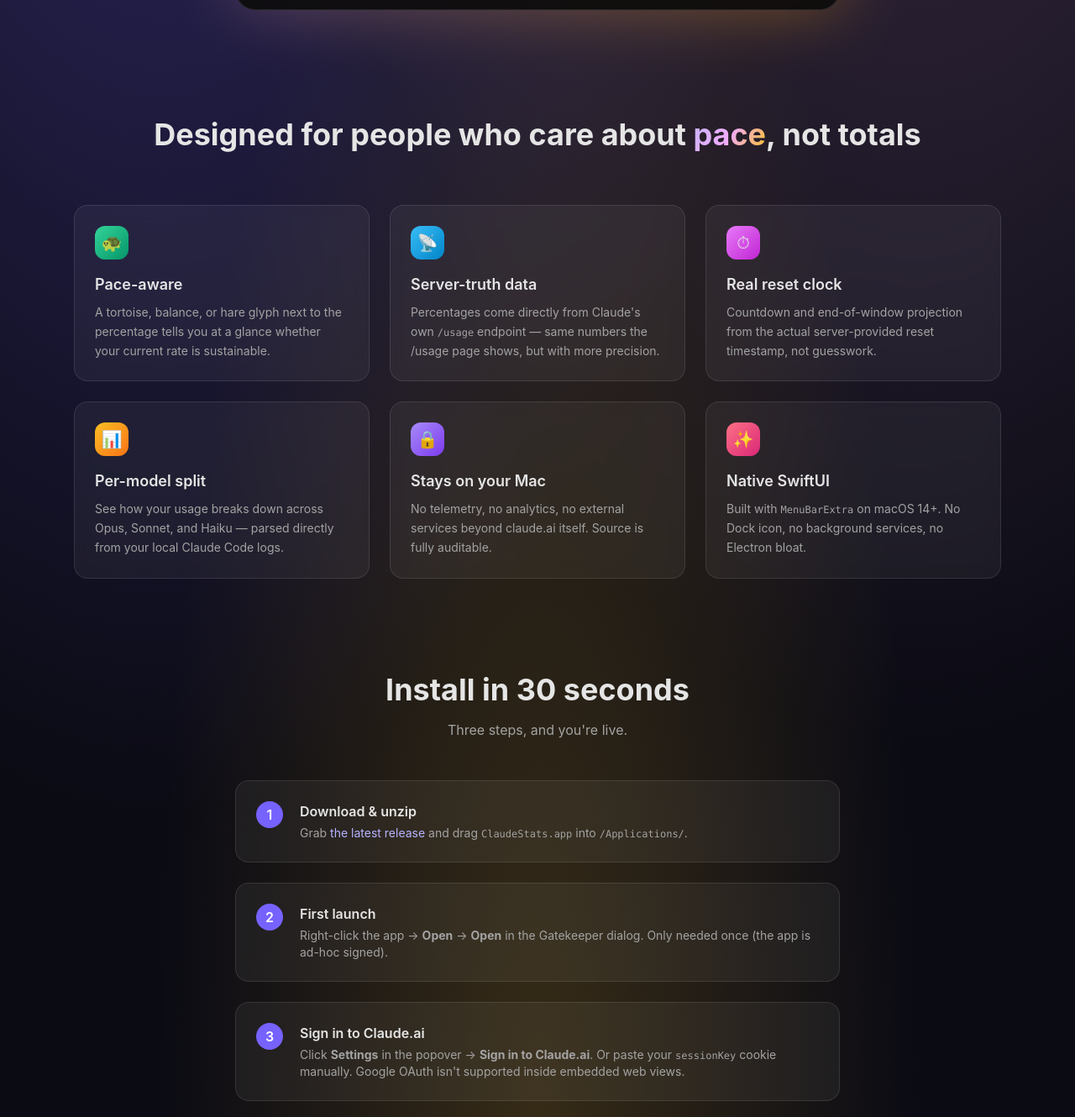
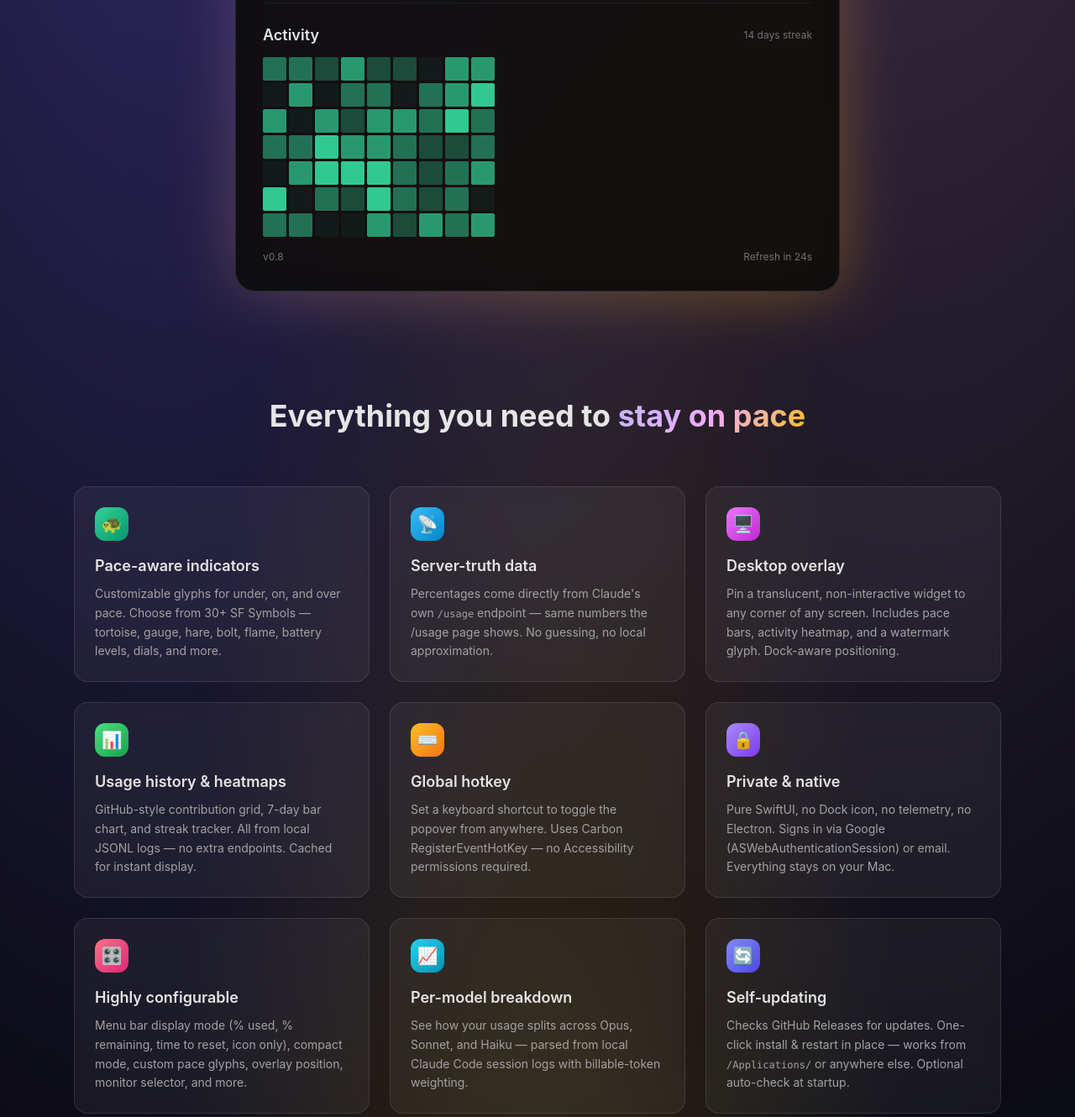
Before and after one commit to alberthorta/ClaudeStats, a plain HTML site: page docs/index.html in a window 1280 px wide. Shown: the part 1206-2536 px from the top of the page at 84% size. Drawn offline with nearby package versions, Linux system fonts and the light colour scheme.

Commit message:
docs: update landing page with v0.8 features

```diff
--- a/docs/index.html
+++ b/docs/index.html
@@ -4,10 +4,10 @@
   <meta charset="utf-8" />
   <meta name="viewport" content="width=device-width, initial-scale=1" />
   <title>ClaudeStats — Claude Code usage at a glance</title>
-  <meta name="description" content="Native macOS menu bar app that shows your Claude Code subscription usage with a pace-aware indicator." />
+  <meta name="description" content="Native macOS menu bar app that shows your Claude Code subscription usage with pace-aware indicators, desktop overlay, usage history, and more." />
   <link rel="icon" type="image/png" href="icon.png" />
   <meta property="og:title" content="ClaudeStats" />
-  <meta property="og:description" content="Native macOS menu bar app for Claude Code subscription usage, with a pace-aware indicator." />
+  <meta property="og:description" content="Native macOS menu bar app for Claude Code subscription usage, with pace-aware indicators and usage history." />
   <meta property="og:image" content="icon.png" />
   <script src="https://cdn.tailwindcss.com?plugins=typography"></script>
   <script>
@@ -61,6 +61,9 @@
     .pace-fill {
       background: linear-gradient(90deg, #34d399 0%, #fbbf24 55%, #f97316 85%, #ef4444 100%);
     }
+    .heatmap-cell {
+      border-radius: 2px;
+    }
   </style>
 </head>
 <body class="mesh text-neutral-200 font-body min-h-screen antialiased">
@@ -87,7 +90,7 @@
     </h1>
     <p class="mt-8 text-lg md:text-xl text-neutral-400 max-w-2xl mx-auto leading-relaxed">
       A native macOS menu bar app that reads your real Claude Code subscription usage —
-      and tells you whether you're ahead or behind a steady budget, not just how much you've spent.
+      with pace-aware indicators, a desktop overlay, usage history heatmaps, and a global hotkey.
     </p>
     <div class="mt-10 flex flex-col sm:flex-row items-center justify-center gap-4">
       <a href="https://github.com/alberthorta/ClaudeStats/releases/latest"
@@ -101,7 +104,7 @@
         View on GitHub
       </a>
     </div>
-    <p class="mt-6 text-xs text-neutral-500">macOS 14 Sonoma or later · 800 KB · Open source (MIT)</p>
+    <p class="mt-6 text-xs text-neutral-500">macOS 14 Sonoma or later · ~1 MB · Open source (MIT)</p>
   </section>
 
   <!-- PREVIEW CARD -->
@@ -144,7 +147,8 @@
             <div class="flex justify-between"><span>sonnet 4 5</span><span class="text-neutral-400 font-mono">28%</span></div>
           </div>
         </div>
-        <div class="border-t border-white/5 pt-6">
+        <!-- Weekly section -->
+        <div class="border-t border-white/5 pt-6 mb-6">
           <div class="flex items-start justify-between">
             <div>
               <div class="text-2xl font-semibold">Weekly</div>
@@ -164,6 +168,34 @@
             </div>
           </div>
         </div>
+        <!-- Activity heatmap mock -->
+        <div class="border-t border-white/5 pt-6">
+          <div class="flex items-center justify-between mb-3">
+            <div class="text-lg font-semibold">Activity</div>
+            <div class="text-xs text-neutral-500">14 days streak</div>
+          </div>
+          <div class="flex gap-[3px]">
+            <!-- 9 weeks of heatmap cells -->
+            <script>
+              // Generate heatmap inline (static mock)
+              document.currentScript.insertAdjacentHTML('beforebegin',
+                Array.from({length: 9}, (_, w) =>
+                  '<div class="flex flex-col gap-[3px]">' +
+                  Array.from({length: 7}, (_, d) => {
+                    const r = Math.random();
+                    const opacity = r < 0.15 ? '0.06' : r < 0.4 ? '0.3' : r < 0.65 ? '0.5' : r < 0.85 ? '0.7' : '0.95';
+                    return `<div class="w-[28px] h-[28px] heatmap-cell" style="background: rgba(52,211,153,${opacity})"></div>`;
+                  }).join('') +
+                  '</div>'
+                ).join('')
+              );
+            </script>
+          </div>
+          <div class="mt-4 flex items-center justify-between text-xs text-neutral-500">
+            <span>v0.8</span>
+            <span>Refresh in 24s</span>
+          </div>
+        </div>
       </div>
     </div>
   </section>
@@ -171,38 +203,53 @@
   <!-- FEATURES -->
   <section id="features" class="max-w-6xl mx-auto px-6 pb-28">
     <h2 class="font-display text-3xl md:text-4xl font-bold text-center mb-16">
-      Designed for people who care about <span class="gradient-text">pace</span>, not totals
+      Everything you need to <span class="gradient-text">stay on pace</span>
     </h2>
     <div class="grid md:grid-cols-3 gap-6">
       <div class="p-6 rounded-2xl bg-white/5 border border-white/10 backdrop-blur hover:bg-white/10 transition">
         <div class="w-10 h-10 rounded-xl bg-gradient-to-br from-emerald-400 to-emerald-600 flex items-center justify-center text-xl mb-4">🐢</div>
-        <h3 class="font-semibold text-lg mb-2">Pace-aware</h3>
-        <p class="text-neutral-400 text-sm leading-relaxed">A tortoise, balance, or hare glyph next to the percentage tells you at a glance whether your current rate is sustainable.</p>
+        <h3 class="font-semibold text-lg mb-2">Pace-aware indicators</h3>
+        <p class="text-neutral-400 text-sm leading-relaxed">Customizable glyphs for under, on, and over pace. Choose from 30+ SF Symbols — tortoise, gauge, hare, bolt, flame, battery levels, dials, and more.</p>
       </div>
       <div class="p-6 rounded-2xl bg-white/5 border border-white/10 backdrop-blur hover:bg-white/10 transition">
         <div class="w-10 h-10 rounded-xl bg-gradient-to-br from-sky-400 to-sky-600 flex items-center justify-center text-xl mb-4">📡</div>
         <h3 class="font-semibold text-lg mb-2">Server-truth data</h3>
-        <p class="text-neutral-400 text-sm leading-relaxed">Percentages come directly from Claude's own <code class="text-xs">/usage</code> endpoint — same numbers the /usage page shows, but with more precision.</p>
+        <p class="text-neutral-400 text-sm leading-relaxed">Percentages come directly from Claude's own <code class="text-xs">/usage</code> endpoint — same numbers the /usage page shows. No guessing, no local approximation.</p>
       </div>
       <div class="p-6 rounded-2xl bg-white/5 border border-white/10 backdrop-blur hover:bg-white/10 transition">
-        <div class="w-10 h-10 rounded-xl bg-gradient-to-br from-fuchsia-400 to-fuchsia-600 flex items-center justify-center text-xl mb-4">⏱</div>
-        <h3 class="font-semibold text-lg mb-2">Real reset clock</h3>
-        <p class="text-neutral-400 text-sm leading-relaxed">Countdown and end-of-window projection from the actual server-provided reset timestamp, not guesswork.</p>
+        <div class="w-10 h-10 rounded-xl bg-gradient-to-br from-fuchsia-400 to-fuchsia-600 flex items-center justify-center text-xl mb-4">🖥️</div>
+        <h3 class="font-semibold text-lg mb-2">Desktop overlay</h3>
+        <p class="text-neutral-400 text-sm leading-relaxed">Pin a translucent, non-interactive widget to any corner of any screen. Includes pace bars, activity heatmap, and a watermark glyph. Dock-aware positioning.</p>
       </div>
       <div class="p-6 rounded-2xl bg-white/5 border border-white/10 backdrop-blur hover:bg-white/10 transition">
-        <div class="w-10 h-10 rounded-xl bg-gradient-to-br from-amber-400 to-orange-500 flex items-center justify-center text-xl mb-4">📊</div>
-        <h3 class="font-semibold text-lg mb-2">Per-model split</h3>
-        <p class="text-neutral-400 text-sm leading-relaxed">See how your usage breaks down across Opus, Sonnet, and Haiku — parsed directly from your local Claude Code logs.</p>
+        <div class="w-10 h-10 rounded-xl bg-gradient-to-br from-green-400 to-green-600 flex items-center justify-center text-xl mb-4">📊</div>
+        <h3 class="font-semibold text-lg mb-2">Usage history & heatmaps</h3>
+        <p class="text-neutral-400 text-sm leading-relaxed">GitHub-style contribution grid, 7-day bar chart, and streak tracker. All from local JSONL logs — no extra endpoints. Cached for instant display.</p>
+      </div>
+      <div class="p-6 rounded-2xl bg-white/5 border border-white/10 backdrop-blur hover:bg-white/10 transition">
+        <div class="w-10 h-10 rounded-xl bg-gradient-to-br from-amber-400 to-orange-500 flex items-center justify-center text-xl mb-4">⌨️</div>
+        <h3 class="font-semibold text-lg mb-2">Global hotkey</h3>
+        <p class="text-neutral-400 text-sm leading-relaxed">Set a keyboard shortcut to toggle the popover from anywhere. Uses Carbon RegisterEventHotKey — no Accessibility permissions required.</p>
       </div>
       <div class="p-6 rounded-2xl bg-white/5 border border-white/10 backdrop-blur hover:bg-white/10 transition">
         <div class="w-10 h-10 rounded-xl bg-gradient-to-br from-violet-400 to-violet-600 flex items-center justify-center text-xl mb-4">🔒</div>
-        <h3 class="font-semibold text-lg mb-2">Stays on your Mac</h3>
-        <p class="text-neutral-400 text-sm leading-relaxed">No telemetry, no analytics, no external services beyond claude.ai itself. Source is fully auditable.</p>
+        <h3 class="font-semibold text-lg mb-2">Private & native</h3>
+        <p class="text-neutral-400 text-sm leading-relaxed">Pure SwiftUI, no Dock icon, no telemetry, no Electron. Signs in via Google (ASWebAuthenticationSession) or email. Everything stays on your Mac.</p>
       </div>
       <div class="p-6 rounded-2xl bg-white/5 border border-white/10 backdrop-blur hover:bg-white/10 transition">
-        <div class="w-10 h-10 rounded-xl bg-gradient-to-br from-rose-400 to-pink-600 flex items-center justify-center text-xl mb-4">✨</div>
-        <h3 class="font-semibold text-lg mb-2">Native SwiftUI</h3>
-        <p class="text-neutral-400 text-sm leading-relaxed">Built with <code class="text-xs">MenuBarExtra</code> on macOS 14+. No Dock icon, no background services, no Electron bloat.</p>
+        <div class="w-10 h-10 rounded-xl bg-gradient-to-br from-rose-400 to-pink-600 flex items-center justify-center text-xl mb-4">🎛️</div>
+        <h3 class="font-semibold text-lg mb-2">Highly configurable</h3>
+        <p class="text-neutral-400 text-sm leading-relaxed">Menu bar display mode (% used, % remaining, time to reset, icon only), compact mode, custom pace glyphs, overlay position, monitor selector, and more.</p>
+      </div>
+      <div class="p-6 rounded-2xl bg-white/5 border border-white/10 backdrop-blur hover:bg-white/10 transition">
+        <div class="w-10 h-10 rounded-xl bg-gradient-to-br from-cyan-400 to-cyan-600 flex items-center justify-center text-xl mb-4">📈</div>
+        <h3 class="font-semibold text-lg mb-2">Per-model breakdown</h3>
+        <p class="text-neutral-400 text-sm leading-relaxed">See how your usage splits across Opus, Sonnet, and Haiku — parsed from local Claude Code session logs with billable-token weighting.</p>
+      </div>
+      <div class="p-6 rounded-2xl bg-white/5 border border-white/10 backdrop-blur hover:bg-white/10 transition">
+        <div class="w-10 h-10 rounded-xl bg-gradient-to-br from-indigo-400 to-indigo-600 flex items-center justify-center text-xl mb-4">🔄</div>
+        <h3 class="font-semibold text-lg mb-2">Self-updating</h3>
+        <p class="text-neutral-400 text-sm leading-relaxed">Checks GitHub Releases for updates. One-click install & restart in place — works from <code class="text-xs">/Applications/</code> or anywhere else. Optional auto-check at startup.</p>
       </div>
     </div>
   </section>
@@ -223,14 +270,14 @@
         <div class="flex-shrink-0 w-8 h-8 rounded-full bg-brand-500 text-white flex items-center justify-center font-semibold">2</div>
         <div>
           <p class="font-semibold mb-1">First launch</p>
-          <p class="text-sm text-neutral-400">Right-click the app → <strong>Open</strong> → <strong>Open</strong> in the Gatekeeper dialog. Only needed once (the app is ad-hoc signed).</p>
+          <p class="text-sm text-neutral-400">Right-click the app, then <strong>Open</strong>, then <strong>Open</strong> in the Gatekeeper dialog. Only needed once (the app is ad-hoc signed).</p>
         </div>
       </li>
       <li class="flex gap-5 p-6 rounded-2xl bg-white/5 border border-white/10">
         <div class="flex-shrink-0 w-8 h-8 rounded-full bg-brand-500 text-white flex items-center justify-center font-semibold">3</div>
         <div>
           <p class="font-semibold mb-1">Sign in to Claude.ai</p>
-          <p class="text-sm text-neutral-400">Click <strong>Settings</strong> in the popover → <strong>Sign in to Claude.ai</strong>. Or paste your <code class="text-xs">sessionKey</code> cookie manually. Google OAuth isn't supported inside embedded web views.</p>
+          <p class="text-sm text-neutral-400">Click <strong>Settings</strong> in the popover. Sign in with <strong>Google</strong> (opens your default browser), <strong>email</strong> (embedded window), or paste your <code class="text-xs">sessionKey</code> cookie manually.</p>
         </div>
       </li>
     </ol>
```
